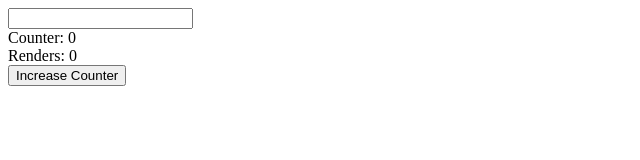
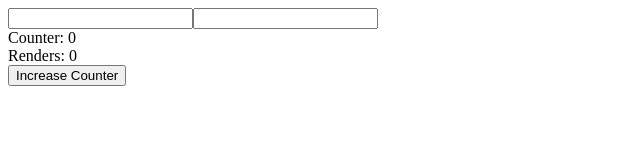
Before and after one commit to rahmanfadhil/learn-hooks, a React (Create React App) app: page / in a window 1280 px wide. Shown: the top 160 px of the page, without its empty margins (0-640 px from the left). Built offline with nearby package versions, Linux system fonts and the light colour scheme.

Commit message:
Use text2 as dependency in useMemo

```diff
--- a/src/App.js
+++ b/src/App.js
@@ -3,13 +3,19 @@ import Counter from "./Counter";
 
 function App() {
   const [text, setText] = useState();
+  const [text2, setText2] = useState();
 
   const onOdd = useCallback(() => setText(""), []);
-  const data = useMemo(() => ({ hello: "world" }), []);
+  const data = useMemo(() => ({ text2 }), [text2]);
 
   return (
     <div>
       <input type="text" onChange={e => setText(e.target.value)} value={text} />
+      <input
+        type="text"
+        onChange={e => setText2(e.target.value)}
+        value={text2}
+      />
       <Counter onOdd={onOdd} data={data} />
     </div>
   );
```
